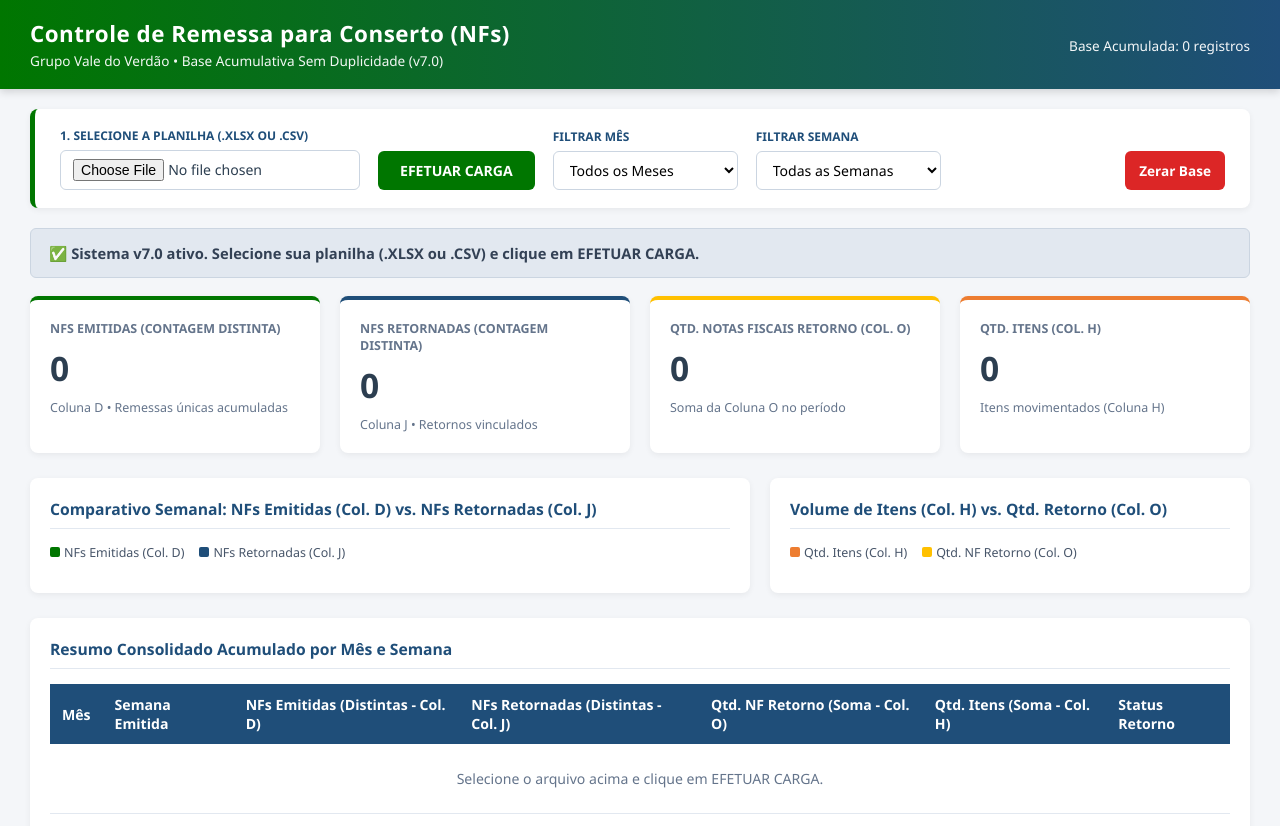
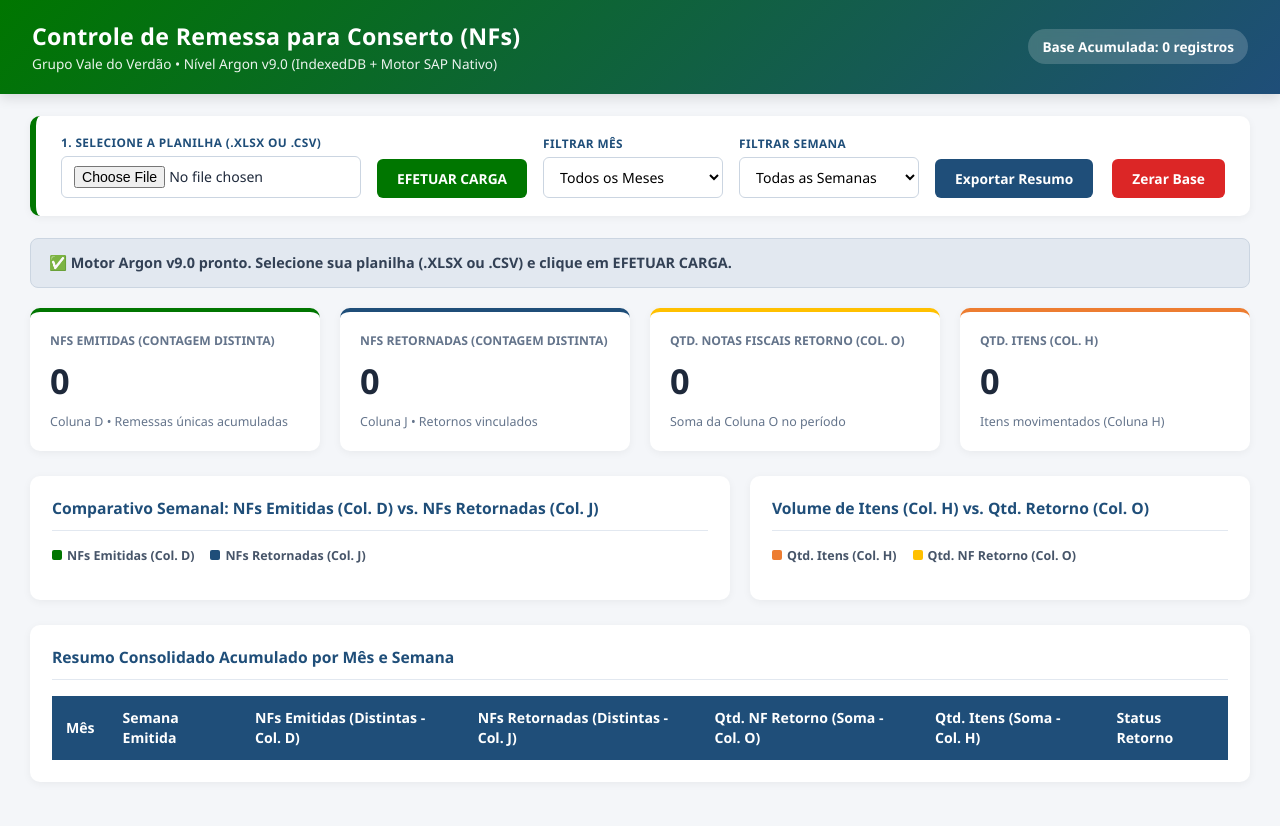
Before and after one commit to almoxarifado-valedoverdao/Notas-Fiscais-Emitidas, a plain HTML site: page index.html in a window 1280 px wide. Drawn offline with Linux system fonts and the light colour scheme.

Commit message:
Update index.html

```diff
--- a/index.html
+++ b/index.html
@@ -12,88 +12,94 @@
       --cambui-laranja: #ED7D31;
       --bg-light: #F4F6F9;
       --card-bg: #FFFFFF;
-      --text-dark: #2C3E50;
+      --text-dark: #1E293B;
+      --border-color: #CBD5E1;
     }
 
-    * { box-sizing: border-box; margin: 0; padding: 0; font-family: 'Segoe UI', Tahoma, Geneva, Verdana, sans-serif; }
-    body { background-color: var(--bg-light); color: var(--text-dark); }
+    * { box-sizing: border-box; margin: 0; padding: 0; font-family: 'Segoe UI', system-ui, -apple-system, sans-serif; }
+    body { background-color: var(--bg-light); color: var(--text-dark); line-height: 1.4; }
 
     header {
-      background: linear-gradient(90deg, var(--vale-verde) 0%, var(--floresta-azul) 100%);
+      background: linear-gradient(135deg, var(--vale-verde) 0%, var(--floresta-azul) 100%);
       color: white;
-      padding: 18px 30px;
+      padding: 20px 32px;
       display: flex;
       justify-content: space-between;
       align-items: center;
-      box-shadow: 0 3px 8px rgba(0,0,0,0.15);
+      box-shadow: 0 4px 12px rgba(0,0,0,0.12);
     }
-    header h1 { font-size: 1.4rem; letter-spacing: 0.5px; }
-    header span { font-size: 0.85rem; opacity: 0.95; }
+    header h1 { font-size: 1.45rem; font-weight: 700; letter-spacing: 0.3px; }
+    header span { font-size: 0.85rem; opacity: 0.92; display: block; margin-top: 2px; }
+    .badge-header {
+      background: rgba(255,255,255,0.18);
+      padding: 8px 14px;
+      border-radius: 20px;
+      font-size: 0.85rem;
+      font-weight: 600;
+      backdrop-filter: blur(4px);
+    }
 
     .controls-bar {
       background: var(--card-bg);
       padding: 18px 25px;
-      margin: 20px 30px;
-      border-radius: 8px;
+      margin: 22px 30px;
+      border-radius: 10px;
       display: flex;
       flex-wrap: wrap;
-      gap: 18px;
+      gap: 16px;
       align-items: flex-end;
-      box-shadow: 0 2px 6px rgba(0,0,0,0.06);
-      border-left: 5px solid var(--vale-verde);
+      box-shadow: 0 2px 8px rgba(0,0,0,0.05);
+      border-left: 6px solid var(--vale-verde);
     }
 
     .control-group { display: flex; flex-direction: column; gap: 6px; }
-    .control-group label { font-size: 0.75rem; font-weight: 700; color: var(--floresta-azul); text-transform: uppercase; }
+    .control-group label { font-size: 0.74rem; font-weight: 700; color: var(--floresta-azul); text-transform: uppercase; letter-spacing: 0.4px; }
 
     input[type="file"], select {
-      padding: 8px 12px;
-      border: 1px solid #CBD5E1;
+      padding: 9px 12px;
+      border: 1px solid var(--border-color);
       border-radius: 6px;
       font-size: 0.88rem;
       background-color: #FFF;
-      min-width: 185px;
+      min-width: 180px;
+      transition: border-color 0.2s;
     }
+    input[type="file"]:focus, select:focus { outline: none; border-color: var(--vale-verde); }
 
-    .btn-carregar {
-      background-color: var(--vale-verde);
-      color: white;
+    .btn {
       border: none;
-      padding: 10px 22px;
+      padding: 10px 20px;
       border-radius: 6px;
-      font-size: 0.88rem;
+      font-size: 0.86rem;
       font-weight: 700;
       cursor: pointer;
+      transition: transform 0.1s, background-color 0.2s;
+      display: inline-flex;
+      align-items: center;
+      gap: 6px;
     }
+    .btn:active { transform: scale(0.98); }
+    .btn-carregar { background-color: var(--vale-verde); color: white; }
     .btn-carregar:hover { background-color: #005A00; }
-
-    .btn-limpar {
-      background-color: #DC2626;
-      color: white;
-      border: none;
-      padding: 10px 14px;
-      border-radius: 6px;
-      font-size: 0.85rem;
-      font-weight: 700;
-      cursor: pointer;
-      margin-left: auto;
-    }
+    .btn-exportar { background-color: var(--floresta-azul); color: white; }
+    .btn-exportar:hover { background-color: #163859; }
+    .btn-limpar { background-color: #DC2626; color: white; margin-left: auto; }
     .btn-limpar:hover { background-color: #B91C1C; }
 
     .status-banner {
-      margin: 0 30px 18px 30px;
+      margin: 0 30px 20px 30px;
       padding: 14px 18px;
-      border-radius: 6px;
-      font-size: 0.92rem;
+      border-radius: 8px;
+      font-size: 0.9rem;
       font-weight: 600;
-      display: block;
       background: #E2E8F0;
       color: #334155;
       border: 1px solid #CBD5E1;
+      transition: all 0.25s ease;
     }
-    .status-banner.sucesso { background: #E6F4EA; color: #005A00; border: 1px solid #A7F3D0; }
-    .status-banner.aviso { background: #FEF3C7; color: #92400E; border: 1px solid #FCD34D; }
-    .status-banner.erro { background: #FEE2E2; color: #991B1B; border: 1px solid #FCA5A5; }
+    .status-banner.sucesso { background: #E6F4EA; color: #005A00; border-color: #86EFAC; }
+    .status-banner.aviso { background: #FEF3C7; color: #92400E; border-color: #FCD34D; }
+    .status-banner.erro { background: #FEE2E2; color: #991B1B; border-color: #FCA5A5; }
 
     .kpi-grid {
       display: grid;
@@ -105,21 +111,21 @@
     .kpi-card {
       background: var(--card-bg);
       padding: 20px;
-      border-radius: 8px;
-      box-shadow: 0 2px 6px rgba(0,0,0,0.06);
+      border-radius: 10px;
+      box-shadow: 0 2px 8px rgba(0,0,0,0.05);
       border-top: 4px solid var(--vale-verde);
     }
     .kpi-card.azul { border-top-color: var(--floresta-azul); }
     .kpi-card.amarelo { border-top-color: var(--panorama-amarelo); }
     .kpi-card.laranja { border-top-color: var(--cambui-laranja); }
 
-    .kpi-title { font-size: 0.78rem; font-weight: 700; color: #64748B; text-transform: uppercase; }
-    .kpi-value { font-size: 2.1rem; font-weight: 800; margin: 8px 0; color: var(--text-dark); }
+    .kpi-title { font-size: 0.76rem; font-weight: 700; color: #64748B; text-transform: uppercase; }
+    .kpi-value { font-size: 2.15rem; font-weight: 800; margin: 8px 0; color: var(--text-dark); }
     .kpi-sub { font-size: 0.78rem; color: #64748B; }
 
     .charts-grid {
       display: grid;
-      grid-template-columns: 1.5fr 1fr;
+      grid-template-columns: 1.4fr 1fr;
       gap: 20px;
       margin: 0 30px 25px 30px;
     }
@@ -127,38 +133,39 @@
 
     .panel {
       background: var(--card-bg);
-      padding: 20px;
-      border-radius: 8px;
-      box-shadow: 0 2px 6px rgba(0,0,0,0.06);
+      padding: 22px;
+      border-radius: 10px;
+      box-shadow: 0 2px 8px rgba(0,0,0,0.05);
     }
     .panel h3 {
       font-size: 0.98rem;
       color: var(--floresta-azul);
-      margin-bottom: 15px;
-      padding-bottom: 8px;
+      margin-bottom: 16px;
+      padding-bottom: 10px;
       border-bottom: 1px solid #E2E8F0;
     }
 
-    .bar-row { margin-bottom: 14px; }
-    .bar-label { display: flex; justify-content: space-between; font-size: 0.82rem; font-weight: 600; margin-bottom: 4px; }
-    .bar-track { background: #E2E8F0; height: 12px; border-radius: 6px; overflow: hidden; display: flex; gap: 2px; }
-    .bar-fill-verde { background: var(--vale-verde); height: 100%; }
-    .bar-fill-azul { background: var(--floresta-azul); height: 100%; }
-    .bar-fill-laranja { background: var(--cambui-laranja); height: 100%; }
-    .bar-fill-amarelo { background: var(--panorama-amarelo); height: 100%; }
-    .legenda { display: flex; gap: 15px; font-size: 0.78rem; margin-bottom: 12px; color: #475569; }
-    .dot { display: inline-block; width: 10px; height: 10px; border-radius: 2px; margin-right: 4px; }
+    .bar-row { margin-bottom: 15px; }
+    .bar-label { display: flex; justify-content: space-between; font-size: 0.82rem; font-weight: 600; margin-bottom: 5px; }
+    .bar-track { background: #E2E8F0; height: 11px; border-radius: 6px; overflow: hidden; }
+    .bar-fill-verde { background: var(--vale-verde); height: 100%; transition: width 0.4s ease; }
+    .bar-fill-azul { background: var(--floresta-azul); height: 100%; transition: width 0.4s ease; }
+    .bar-fill-laranja { background: var(--cambui-laranja); height: 100%; transition: width 0.4s ease; }
+    .bar-fill-amarelo { background: var(--panorama-amarelo); height: 100%; transition: width 0.4s ease; }
+    .legenda { display: flex; gap: 16px; font-size: 0.78rem; margin-bottom: 14px; color: #475569; font-weight: 600; }
+    .dot { display: inline-block; width: 10px; height: 10px; border-radius: 2px; margin-right: 5px; }
 
     .table-container { margin: 0 30px 40px 30px; overflow-x: auto; }
     table { width: 100%; border-collapse: collapse; font-size: 0.88rem; }
-    th { background-color: var(--floresta-azul); color: white; text-align: left; padding: 11px 12px; }
-    td { padding: 10px 12px; border-bottom: 1px solid #E2E8F0; }
+    th { background-color: var(--floresta-azul); color: white; text-align: left; padding: 12px 14px; font-weight: 600; }
+    td { padding: 11px 14px; border-bottom: 1px solid #E2E8F0; }
     tr:hover { background-color: #F8FAFC; }
     .badge {
       padding: 4px 10px;
       border-radius: 12px;
       font-size: 0.76rem;
       font-weight: 700;
+      display: inline-block;
     }
     .badge-verde { background: #E6F4EA; color: var(--vale-verde); }
     .badge-laranja { background: #FEF3C7; color: #B45309; }
@@ -169,21 +176,19 @@
   <header>
     <div>
       <h1>Controle de Remessa para Conserto (NFs)</h1>
-      <span>Grupo Vale do Verdão • Base Acumulativa Sem Duplicidade (v7.0)</span>
+      <span>Grupo Vale do Verdão • Nível Argon v9.0 (IndexedDB + Motor SAP Nativo)</span>
     </div>
-    <div>
-      <span id="statusArquivo">Base Acumulada: 0 registros</span>
-    </div>
+    <div class="badge-header" id="statusArquivo">Base Acumulada: 0 registros</div>
   </header>
 
   <div class="controls-bar">
     <div class="control-group">
       <label>1. Selecione a Planilha (.XLSX ou .CSV)</label>
-      <input type="file" id="inputExcel" accept=".xlsx, .csv" />
+      <input type="file" id="inputExcel" accept=".xlsx, .xls, .csv" />
     </div>
 
     <div class="control-group">
-      <button type="button" class="btn-carregar" id="btnEfetuarCarga">EFETUAR CARGA</button>
+      <button type="button" class="btn btn-carregar" id="btnEfetuarCarga">EFETUAR CARGA</button>
     </div>
 
     <div class="control-group">
@@ -200,10 +205,14 @@
       </select>
     </div>
 
-    <button type="button" class="btn-limpar" id="btnLimparBase">Zerar Base</button>
+    <div class="control-group">
+      <button type="button" class="btn btn-exportar" id="btnExportar">Exportar Resumo</button>
+    </div>
+
+    <button type="button" class="btn btn-limpar" id="btnLimparBase">Zerar Base</button>
   </div>
 
-  <div id="bannerFeedback" class="status-banner">✅ Sistema v7.0 ativo. Selecione sua planilha (.XLSX ou .CSV) e clique em EFETUAR CARGA.</div>
+  <div id="bannerFeedback" class="status-banner">✅ Motor Argon v9.0 pronto. Selecione sua planilha (.XLSX ou .CSV) e clique em EFETUAR CARGA.</div>
 
   <div class="kpi-grid">
     <div class="kpi-card">
@@ -264,34 +273,3 @@
           <th>Qtd. Itens (Soma - Col. H)</th>
           <th>Status Retorno</th>
         </tr>
-      </thead>
-      <tbody id="corpoTabela">
-        <tr>
-          <td colspan="7" style="text-align:center; padding: 25px; color: #64748B;">
-            Selecione o arquivo acima e clique em EFETUAR CARGA.
-          </td>
-        </tr>
-      </tbody>
-    </table>
-  </div>
-
-<script>
-  window.onerror = function(msg, url, line) {
-    var b = document.getElementById('bannerFeedback');
-    if (b) {
-      b.textContent = 'Erro técnico na linha ' + line + ': ' + msg;
-      b.className = 'status-banner erro';
-    }
-  };
-
-  var CHAVE_STORAGE = 'vale_verdao_remessa_nfs_v7';
-  var baseAcumulada = new Map();
-
-  function mostrarMensagem(texto, tipo) {
-    var banner = document.getElementById('bannerFeedback');
-    banner.textContent = texto;
-    banner.className = 'status-banner ' + tipo;
-  }
-
-  function pegar(lista, indice) {
-    if (!lista || indice < 0 || lista.length <= indice) return undefined;
```
